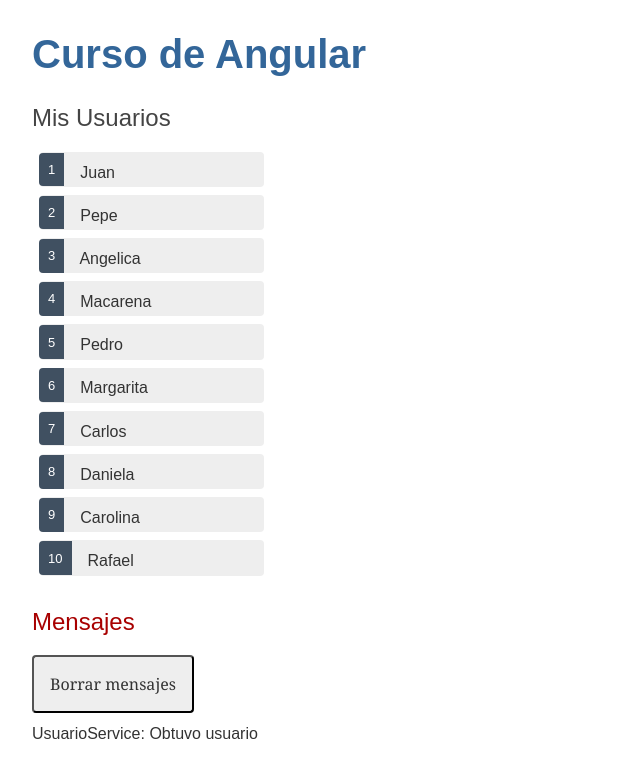
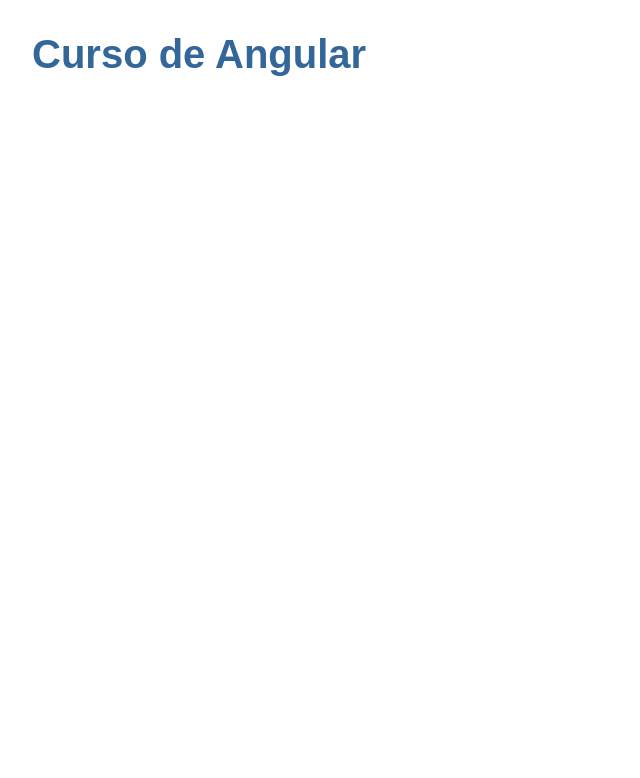
Before and after one commit to blogcraft/curso-de-angular, an Angular app: page / in a window 1280 px wide. Shown: the top 778 px of the page, without its empty margins (0-640 px from the left). Built offline with nearby package versions, Linux system fonts and the light colour scheme.

Commit message:
10.2. Agregar RouterOutlet

```diff
--- a/src/app/app.component.html
+++ b/src/app/app.component.html
@@ -1,3 +1,3 @@
 <h1>{{title}}</h1>
-<app-usuarios></app-usuarios>
+<router-outlet></router-outlet>
 <app-mensajes></app-mensajes>
```
